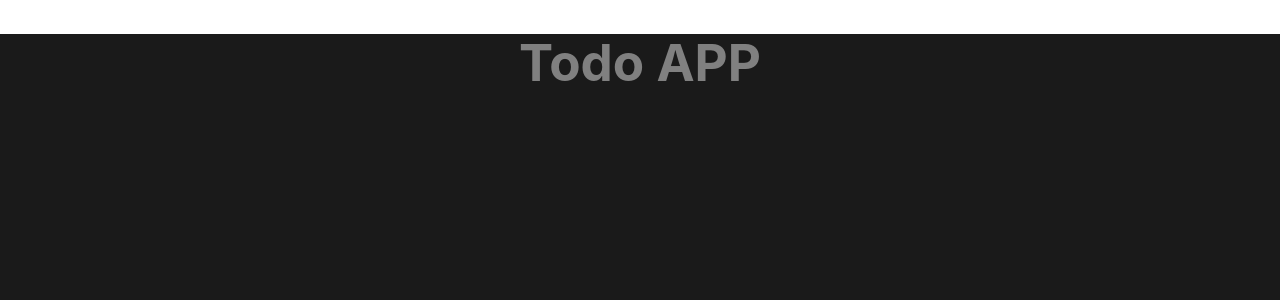
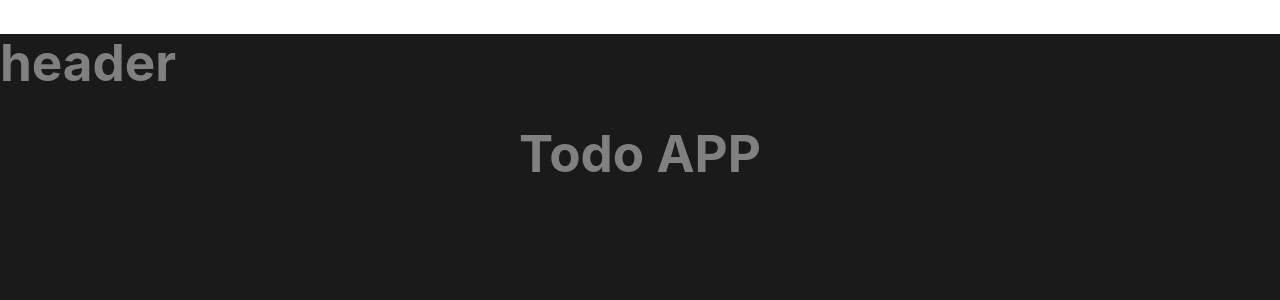
Before and after one commit to lucasfrutig0/table-wc, a React (Vite) app: page / in a window 1280 px wide. Shown: the top 300 px of the page. Built offline with nearby package versions, Linux system fonts and the light colour scheme.

Commit message:
feature: add header component

```diff
--- a/src/App.tsx
+++ b/src/App.tsx
@@ -1,10 +1,14 @@
 import Layout from '@/components/Layout'
+import Header from '@/components/Layout/Header'
 
 function App() {
   return (
-    <Layout>
-      <h1>Todo APP</h1>
-    </Layout>
+    <>
+      <Header />
+      <Layout>
+        <h1>Todo APP</h1>
+      </Layout>
+    </>
   )
 }
 
--- /dev/null
+++ b/src/components/Layout/Header/index.tsx
@@ -0,0 +1,14 @@
+import { ReactNode } from 'react'
+
+interface HeaderProos {
+  children?: ReactNode
+}
+
+export default function Header({ children }: HeaderProos) {
+  return (
+    <header>
+      <h1>header</h1>
+      {children}
+    </header>
+  )
+}
```
Also changed, not shown: 1 other file (tests, documents, lock files or other folders).
